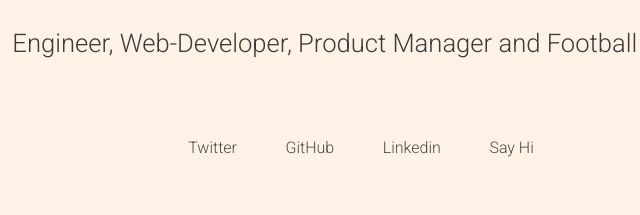
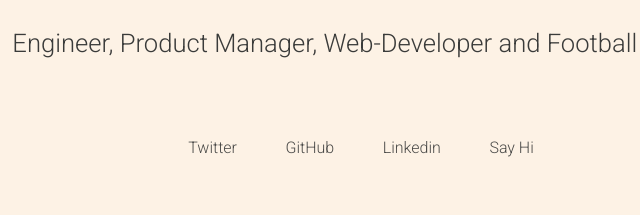
Before and after one commit to SBalaguer/personal-site, a plain HTML site: page index.html in a window 1280 px wide. Shown: the part 383-598 px from the top of the page, 279-919 px from the left. Drawn offline with nearby package versions, Linux system fonts and the light colour scheme.

Commit message:
changed order in headline

```diff
--- a/index.html
+++ b/index.html
@@ -24,7 +24,7 @@
       <section class="hello">
         <h1 class="name">SANTIAGO BALAGUER</h1>
         <h3 class="me">
-          Engineer, Web-Developer, Product Manager and Football Lover.
+          Engineer, Product Manager, Web-Developer and Football Lover.
         </h3>
         <div class="contact">
           <a class="contact-link" href="https://twitter.com/SantiBalaguer"
```
